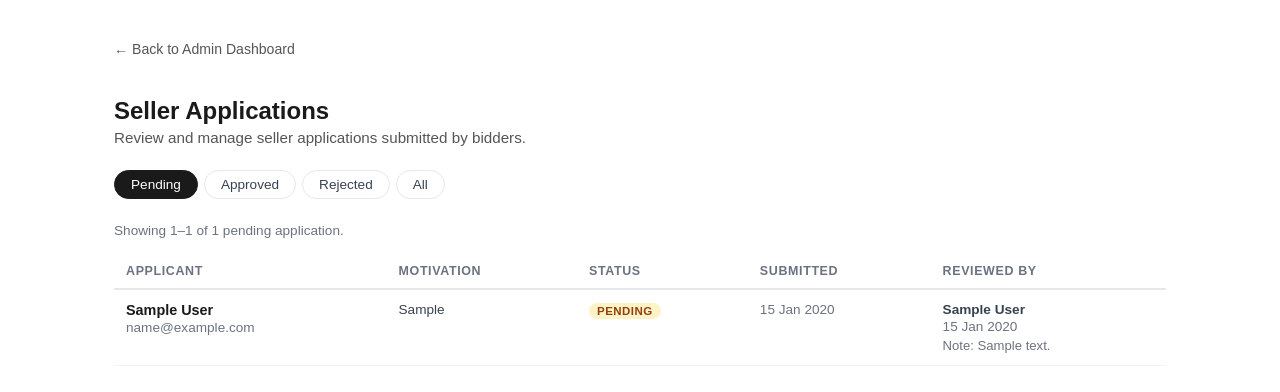
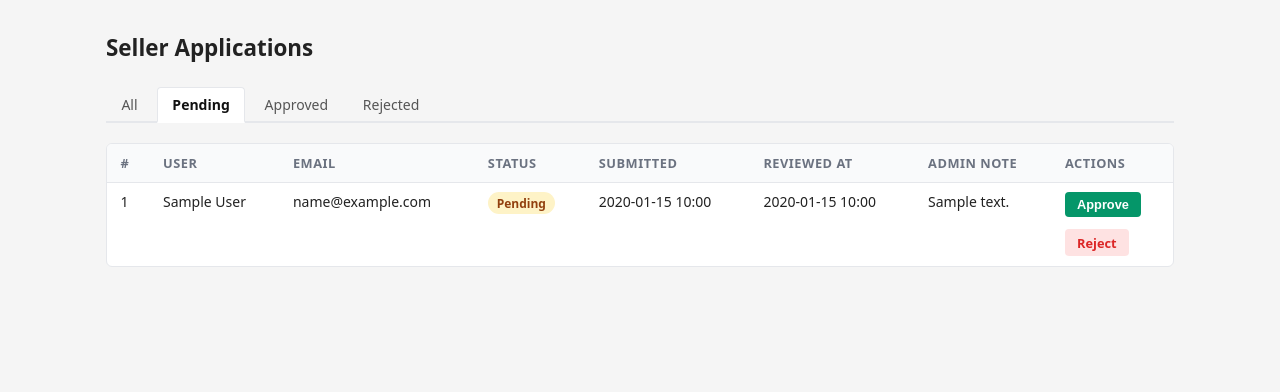
Before and after one commit to Noobie33/auction-platform, a Laravel app: page /admin/seller-applications in a window 1280 px wide. Shown: the top 392 px of the page. Run offline with Laravel 12, Linux system fonts and the light colour scheme; a user stored in the database is signed in; tables that the repository leaves empty hold one stand-in row (values such as "Sample post").

Commit message:
Add admin approve and reject seller applications

```diff
--- a/app/Http/Controllers/Admin/SellerApplicationManagementController.php
+++ b/app/Http/Controllers/Admin/SellerApplicationManagementController.php
@@ -6,6 +6,8 @@ use App\Http\Controllers\Controller;
 use App\Models\SellerRequest;
 use Illuminate\Http\Request;
 use Illuminate\View\View;
+use Illuminate\Http\RedirectResponse;
+use Illuminate\Support\Facades\Auth;
 
 class SellerApplicationManagementController extends Controller
 {
@@ -40,4 +42,52 @@ class SellerApplicationManagementController extends Controller
             'filter'       => $filter,
         ]);
     }
+
+
+    public function approve(Request $request, SellerRequest $sellerRequest): RedirectResponse
+    {
+        abort_unless(
+            $sellerRequest->status === 'pending',
+            422,
+            'Only pending applications can be approved.'
+        );
+
+        $sellerRequest->update([
+            'status'      => 'approved',
+            'reviewed_by' => Auth::id(),
+            'reviewed_at' => now(),
+        ]);
+
+        $user = $sellerRequest->user;
+        $user->assignRole('seller');
+        $user->removeRole('bidder');
+
+        return redirect()
+            ->route('admin.seller-applications.index')
+            ->with('success', 'Application approved. Seller role assigned.');
+    }
+
+    public function reject(Request $request, SellerRequest $sellerRequest): RedirectResponse
+    {
+        abort_unless(
+            $sellerRequest->status === 'pending',
+            422,
+            'Only pending applications can be rejected.'
+        );
+
+        $validated = $request->validate([
+            'admin_note' => ['required', 'string', 'max:1000'],
+        ]);
+
+        $sellerRequest->update([
+            'status'      => 'rejected',
+            'admin_note'  => $validated['admin_note'],
+            'reviewed_by' => Auth::id(),
+            'reviewed_at' => now(),
+        ]);
+
+        return redirect()
+            ->route('admin.seller-applications.index')
+            ->with('success', 'Application rejected.');
+    }
 }
--- a/resources/views/admin/seller-applications/index.blade.php
+++ b/resources/views/admin/seller-applications/index.blade.php
@@ -3,189 +3,185 @@
 <head>
     <meta charset="UTF-8">
     <meta name="viewport" content="width=device-width, initial-scale=1.0">
-    <title>Seller Applications</title>
+    <title>Seller Applications | Admin</title>
     <style>
-        * { box-sizing: border-box; }
-        body { font-family: sans-serif; max-width: 1100px; margin: 40px auto; padding: 0 24px; color: #1a1a1a; }
-        h1 { font-size: 1.5rem; margin-bottom: 4px; }
-        .subtitle { color: #555; margin: 0 0 24px; font-size: 0.95rem; }
-        .back-link { font-size: 0.88rem; color: #555; text-decoration: none; display: inline-block; margin-bottom: 24px; }
-        .back-link:hover { color: #1a1a1a; text-decoration: underline; }
+        *, *::before, *::after { box-sizing: border-box; margin: 0; padding: 0; }
+        body { font-family: system-ui, sans-serif; background: #f5f5f5; color: #222; font-size: 14px; }
+        .page { max-width: 1100px; margin: 2rem auto; padding: 0 1rem; }
+        h1 { font-size: 1.4rem; font-weight: 600; margin-bottom: 1.5rem; }
+
+        /* Flash messages */
+        .alert { padding: .75rem 1rem; border-radius: 4px; margin-bottom: 1rem; font-size: .9rem; }
+        .alert-success { background: #d1fae5; border: 1px solid #6ee7b7; color: #065f46; }
+        .alert-error   { background: #fee2e2; border: 1px solid #fca5a5; color: #991b1b; }
 
         /* Filter tabs */
-        .filters { display: flex; gap: 6px; margin-bottom: 24px; flex-wrap: wrap; }
-        .filters a {
-            padding: 6px 16px; border: 1px solid #e5e7eb; border-radius: 99px;
-            font-size: 0.85rem; text-decoration: none; color: #374151; transition: background 0.1s;
-        }
-        .filters a:hover { background: #f9fafb; }
-        .filters a.active { background: #1a1a1a; color: #fff; border-color: #1a1a1a; }
-
-        /* Meta */
-        .meta { font-size: 0.85rem; color: #6b7280; margin-bottom: 16px; }
+        .tabs { display: flex; gap: .25rem; margin-bottom: 1.25rem; border-bottom: 2px solid #e5e7eb; padding-bottom: 0; }
+        .tab  { padding: .45rem .9rem; border-radius: 4px 4px 0 0; text-decoration: none;
+                color: #555; border: 1px solid transparent; border-bottom: none; font-size: .875rem; }
+        .tab:hover  { background: #f0f0f0; }
+        .tab.active { background: #fff; border-color: #e5e7eb; color: #111; font-weight: 600;
+                      margin-bottom: -2px; border-bottom: 2px solid #fff; }
 
         /* Table */
-        table { width: 100%; border-collapse: collapse; font-size: 0.9rem; }
-        thead tr { border-bottom: 2px solid #e5e7eb; }
-        th { text-align: left; padding: 10px 12px; font-size: 0.78rem; text-transform: uppercase; letter-spacing: 0.05em; color: #6b7280; font-weight: 600; }
-        tbody tr { border-bottom: 1px solid #f3f4f6; }
-        tbody tr:hover { background: #fafafa; }
-        td { padding: 12px 12px; vertical-align: top; }
-        .applicant-name { font-weight: 600; }
-        .applicant-email { color: #6b7280; font-size: 0.85rem; margin-top: 2px; }
-        .motivation-preview { color: #374151; font-size: 0.85rem; max-width: 300px; overflow: hidden; text-overflow: ellipsis; white-space: nowrap; }
-        .date { font-size: 0.85rem; color: #6b7280; white-space: nowrap; }
-        .reviewer-info { font-size: 0.85rem; color: #374151; }
-        .reviewer-name { font-weight: 600; }
-        .reviewer-date { color: #6b7280; margin-top: 2px; }
-        .no-reviewer { color: #9ca3af; font-size: 0.85rem; }
-        .admin-note { font-size: 0.82rem; color: #6b7280; margin-top: 4px; max-width: 200px; overflow: hidden; text-overflow: ellipsis; white-space: nowrap; }
-        .empty { text-align: center; padding: 48px 0; color: #9ca3af; font-size: 0.95rem; }
+        .card  { background: #fff; border: 1px solid #e5e7eb; border-radius: 6px; overflow: hidden; }
+        table  { width: 100%; border-collapse: collapse; }
+        thead  { background: #f9fafb; }
+        th, td { padding: .6rem .85rem; text-align: left; border-bottom: 1px solid #e5e7eb; vertical-align: top; }
+        th     { font-weight: 600; font-size: .8rem; text-transform: uppercase; letter-spacing: .04em; color: #6b7280; }
+        tr:last-child td { border-bottom: none; }
+        tr:hover td { background: #fafafa; }
+        .empty-row td { text-align: center; padding: 2rem; color: #9ca3af; }
 
-        /* Badges */
-        .badge {
-            display: inline-block; font-size: 0.72rem; font-weight: 600;
-            padding: 2px 8px; border-radius: 99px; text-transform: uppercase; letter-spacing: 0.04em;
-        }
+        /* Status badges */
+        .badge         { display: inline-block; padding: .15rem .55rem; border-radius: 9999px;
+                         font-size: .75rem; font-weight: 600; text-transform: capitalize; }
         .badge-pending  { background: #fef3c7; color: #92400e; }
-        .badge-approved { background: #dcfce7; color: #166534; }
+        .badge-approved { background: #d1fae5; color: #065f46; }
         .badge-rejected { background: #fee2e2; color: #991b1b; }
 
+        /* Action forms */
+        .actions { display: flex; flex-direction: column; gap: .5rem; }
+        .btn { display: inline-block; padding: .3rem .75rem; border: none; border-radius: 4px;
+               font-size: .8rem; font-weight: 600; cursor: pointer; }
+        .btn-approve { background: #059669; color: #fff; }
+        .btn-approve:hover { background: #047857; }
+        .btn-reject  { background: #dc2626; color: #fff; }
+        .btn-reject:hover  { background: #b91c1c; }
+        .no-action { color: #9ca3af; font-size: .8rem; }
+
+        /* Reject details/form */
+        details { margin-top: .25rem; }
+        summary { cursor: pointer; font-size: .8rem; font-weight: 600; color: #dc2626;
+                  list-style: none; display: inline-block; padding: .3rem .75rem;
+                  background: #fee2e2; border-radius: 4px; }
+        summary::-webkit-details-marker { display: none; }
+        summary:hover { background: #fecaca; }
+        .reject-form { margin-top: .5rem; display: flex; flex-direction: column; gap: .4rem; }
+        .reject-form textarea { width: 100%; min-width: 220px; padding: .4rem .6rem;
+                                border: 1px solid #d1d5db; border-radius: 4px; font-size: .8rem;
+                                resize: vertical; min-height: 60px; font-family: inherit; }
+        .reject-form textarea:focus { outline: 2px solid #dc2626; border-color: transparent; }
+        .error-msg { color: #dc2626; font-size: .75rem; }
+
         /* Pagination */
-        .pagination { display: flex; gap: 6px; margin-top: 28px; flex-wrap: wrap; align-items: center; }
-        .pagination a, .pagination span {
-            padding: 6px 12px; border: 1px solid #e5e7eb; border-radius: 6px;
-            font-size: 0.85rem; text-decoration: none; color: #374151;
-        }
-        .pagination a:hover { background: #f9fafb; }
-        .pagination span.active { background: #1a1a1a; color: #fff; border-color: #1a1a1a; }
-        .pagination span.disabled { color: #d1d5db; }
+        .pagination { margin-top: 1.25rem; display: flex; gap: .25rem; }
+        .pagination a, .pagination span { padding: .35rem .65rem; border-radius: 4px;
+            border: 1px solid #e5e7eb; font-size: .8rem; text-decoration: none; color: #374151; }
+        .pagination a:hover { background: #f3f4f6; }
+        .pagination .active span { background: #111; color: #fff; border-color: #111; }
     </style>
 </head>
 <body>
-
-    <a class="back-link" href="{{ route('admin.dashboard') }}">← Back to Admin Dashboard</a>
+<div class="page">
 
     <h1>Seller Applications</h1>
-    <p class="subtitle">Review and manage seller applications submitted by bidders.</p>
+
+    {{-- Flash messages --}}
+    @if (session('success'))
+        <div class="alert alert-success">{{ session('success') }}</div>
+    @endif
+
+    @if ($errors->any())
+        <div class="alert alert-error">
+            @foreach ($errors->all() as $error)
+                <div>{{ $error }}</div>
+            @endforeach
+        </div>
+    @endif
 
     {{-- Filter tabs --}}
-    <div class="filters">
-        <a href="{{ route('admin.seller-applications.index', ['filter' => 'pending']) }}"
-           class="{{ $filter === 'pending' ? 'active' : '' }}">
-            Pending
+    <nav class="tabs">
+        @foreach (['all' => 'All', 'pending' => 'Pending', 'approved' => 'Approved', 'rejected' => 'Rejected'] as $value => $label)
+            <a href="{{ route('admin.seller-applications.index', ['filter' => $value]) }}"
+               class="tab {{ $filter === $value ? 'active' : '' }}">
+                {{ $label }}
             </a>
-        <a href="{{ route('admin.seller-applications.index', ['filter' => 'approved']) }}"
-           class="{{ $filter === 'approved' ? 'active' : '' }}">
-            Approved
-        </a>
-        <a href="{{ route('admin.seller-applications.index', ['filter' => 'rejected']) }}"
-           class="{{ $filter === 'rejected' ? 'active' : '' }}">
-            Rejected
-        </a>
-        <a href="{{ route('admin.seller-applications.index', ['filter' => 'all']) }}"
-           class="{{ $filter === 'all' ? 'active' : '' }}">
-            All
-        </a>
-    </div>
+        @endforeach
+    </nav>
 
-    @if ($applications->total() > 0)
-        <p class="meta">
-            Showing {{ $applications->firstItem() }}–{{ $applications->lastItem() }}
-            of {{ $applications->total() }}
-            {{ $filter !== 'all' ? $filter : '' }} application{{ $applications->total() !== 1 ? 's' : '' }}.
-        </p>
-    @endif
-
+    {{-- Applications table --}}
+    <div class="card">
         <table>
             <thead>
                 <tr>
-                <th>Applicant</th>
-                <th>Motivation</th>
+                    <th>#</th>
+                    <th>User</th>
+                    <th>Email</th>
                     <th>Status</th>
                     <th>Submitted</th>
-                <th>Reviewed by</th>
+                    <th>Reviewed At</th>
+                    <th>Admin Note</th>
+                    <th>Actions</th>
                 </tr>
             </thead>
             <tbody>
                 @forelse ($applications as $application)
                     <tr>
+                        <td>{{ $application->id }}</td>
+                        <td>{{ $application->user->name ?? '—' }}</td>
+                        <td>{{ $application->user->email ?? '—' }}</td>
                         <td>
-                        <div class="applicant-name">
-                            {{ $application->user->name ?? '—' }}
-                        </div>
-                        <div class="applicant-email">
-                            {{ $application->user->email ?? '—' }}
-                        </div>
+                            <span class="badge badge-{{ $application->status }}">
+                                {{ ucfirst($application->status) }}
+                            </span>
                         </td>
-                    <td>
-                        <div class="motivation-preview" title="{{ $application->motivation }}">
-                            {{ $application->motivation }}
-                        </div>
-                    </td>
+                        <td>{{ $application->created_at->format('Y-m-d H:i') }}</td>
+                        <td>{{ $application->reviewed_at?->format('Y-m-d H:i') ?? '—' }}</td>
+                        <td>{{ $application->admin_note ?? '—' }}</td>
                         <td>
                             @if ($application->status === 'pending')
-                            <span class="badge badge-pending">Pending</span>
-                        @elseif ($application->status === 'approved')
-                            <span class="badge badge-approved">Approved</span>
-                        @else
-                            <span class="badge badge-rejected">Rejected</span>
-                        @endif
-                    </td>
-                    <td class="date">
-                        {{ $application->created_at->format('d M Y') }}
-                    </td>
-                    <td>
-                        @if ($application->reviewer)
-                            <div class="reviewer-info">
-                                <div class="reviewer-name">{{ $application->reviewer->name }}</div>
-                                <div class="reviewer-date">
-                                    {{ $application->reviewed_at?->format('d M Y') }}
+                                <div class="actions">
+
+                                    {{-- Approve --}}
+                                    <form method="POST"
+                                          action="{{ route('admin.seller-applications.approve', $application) }}"
+                                          onsubmit="return confirm('Approve application #{{ $application->id }}?')">
+                                        @csrf
+                                        <button type="submit" class="btn btn-approve">Approve</button>
+                                    </form>
+
+                                    {{-- Reject (inline, no JS modal) --}}
+                                    <details>
+                                        <summary>Reject</summary>
+                                        <form method="POST"
+                                              action="{{ route('admin.seller-applications.reject', $application) }}"
+                                              class="reject-form">
+                                            @csrf
+                                            <textarea
+                                                name="admin_note"
+                                                placeholder="Reason for rejection (required)…"
+                                                maxlength="1000"
+                                                required>{{ old('admin_note') }}</textarea>
+                                            @error('admin_note')
+                                                <span class="error-msg">{{ $message }}</span>
+                                            @enderror
+                                            <div>
+                                                <button type="submit" class="btn btn-reject">Confirm Reject</button>
                                             </div>
-                                @if ($application->admin_note)
-                                    <div class="admin-note" title="{{ $application->admin_note }}">
-                                        Note: {{ $application->admin_note }}
-                                    </div>
-                                @endif
+                                        </form>
+                                    </details>
+
                                 </div>
                             @else
-                            <span class="no-reviewer">—</span>
+                                <span class="no-action">—</span>
                             @endif
                         </td>
                     </tr>
                 @empty
-                <tr>
-                    <td colspan="5" class="empty">
-                        No {{ $filter !== 'all' ? $filter : '' }} applications found.
-                    </td>
+                    <tr class="empty-row">
+                        <td colspan="8">No {{ $filter !== 'all' ? $filter : '' }} applications found.</td>
                     </tr>
                 @endforelse
             </tbody>
         </table>
+    </div>
 
-    @if ($applications->hasPages())
+    {{-- Pagination --}}
     <div class="pagination">
-            @if ($applications->onFirstPage())
-                <span class="disabled">← Prev</span>
-            @else
-                <a href="{{ $applications->previousPageUrl() }}">← Prev</a>
-            @endif
+        {{ $applications->links() }}
+    </div>
 
-            @foreach ($applications->getUrlRange(1, $applications->lastPage()) as $page => $url)
-                @if ($page == $applications->currentPage())
-                    <span class="active">{{ $page }}</span>
-                @else
-                    <a href="{{ $url }}">{{ $page }}</a>
-                @endif
-            @endforeach
-
-            @if ($applications->hasMorePages())
-                <a href="{{ $applications->nextPageUrl() }}">Next →</a>
-            @else
-                <span class="disabled">Next →</span>
-            @endif
 </div>
-    @endif
-
 </body>
 </html>
--- a/routes/web.php
+++ b/routes/web.php
@@ -37,6 +37,15 @@ Route::middleware(['auth', 'check.account.status', 'verified'])->group(function
         ->middleware('role:admin')
         ->name('admin.seller-applications.index');
 
+    Route::post('admin/seller-applications/{sellerRequest}/approve', [SellerApplicationManagementController::class, 'approve'])
+        ->name('admin.seller-applications.approve')
+        ->middleware('role:admin');
+
+    Route::post('admin/seller-applications/{sellerRequest}/reject', [SellerApplicationManagementController::class, 'reject'])
+        ->name('admin.seller-applications.reject')
+        ->middleware('role:admin');
+
+
     // ── Seller ────────────────────────────────────────────────────────────────
     Route::get('/seller/dashboard', SellerDashboardController::class)
         ->middleware('role:seller')
```
Also changed, not shown: tests/Feature/Admin/AdminSellerApplicationManagementTest.php (+270 -0 lines). Lines whose indentation alone changed are shown as unchanged.
